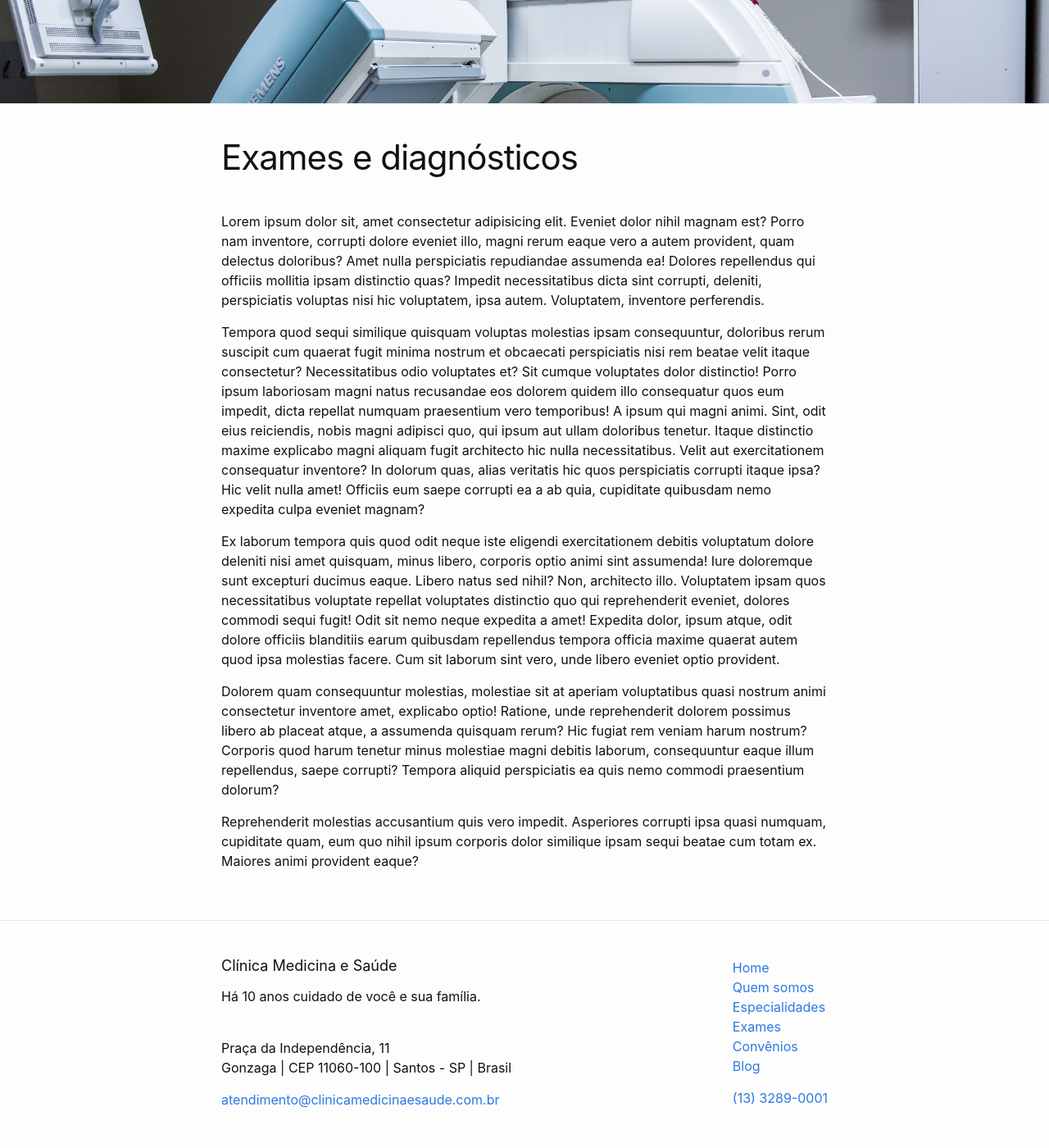
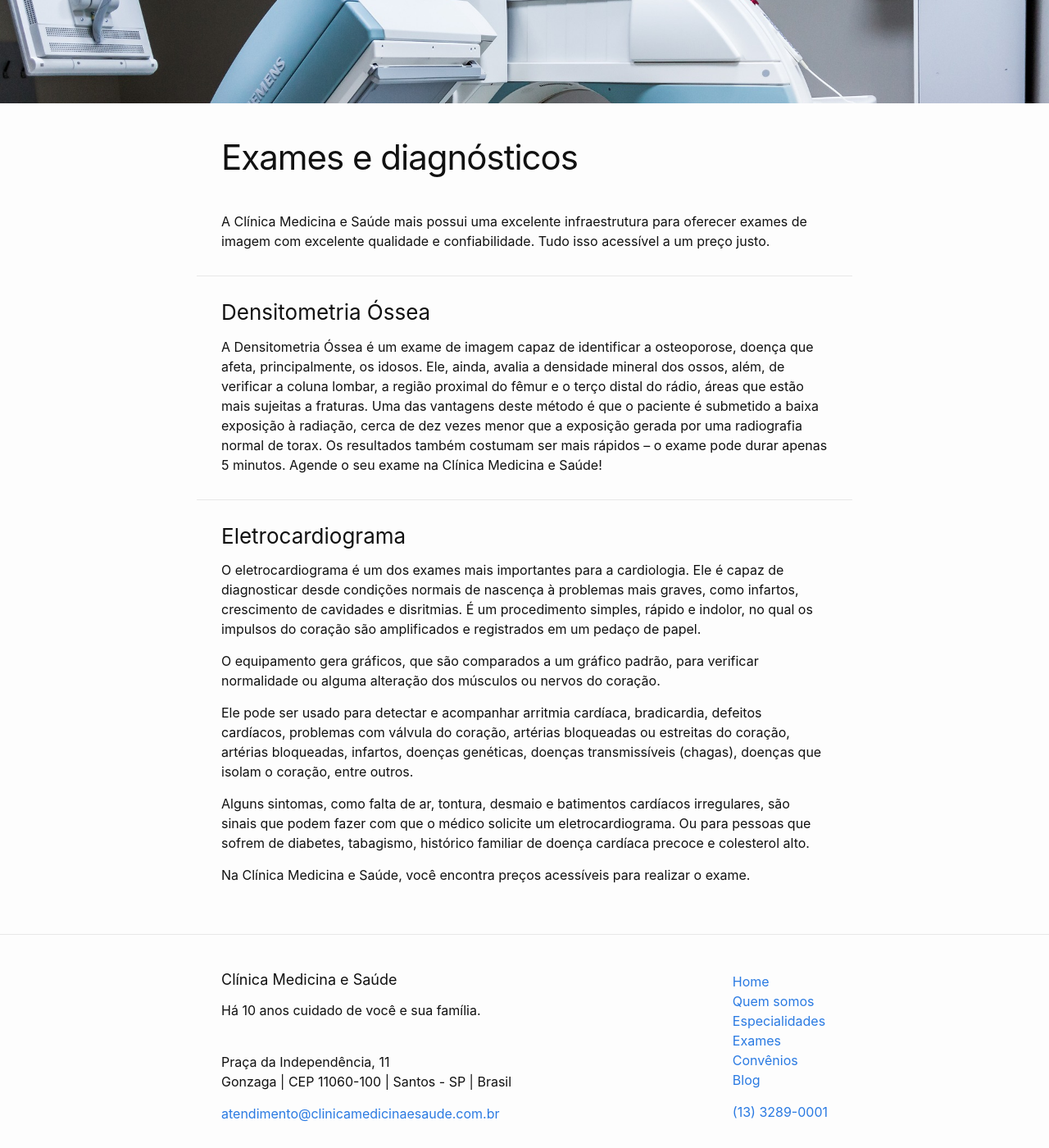
Before and after one commit to CopaTecnologia/medicinaesaude, a Jekyll site: the page built from exames-e-diagnosticos.markdown, in a window 1280 px wide and 1400 px high, scrolled down 570 px. Shown: the whole window at 82% size. Built offline with Jekyll 4.4.1, drawn with Linux system fonts in a browser that asks for light colours.

Commit message:
Updated Exames E Diagnosticos

```diff
--- a/exames-e-diagnosticos.markdown
+++ b/exames-e-diagnosticos.markdown
@@ -6,19 +6,25 @@ cover_image: "/uploads/mri-2813899_1920.jpg"
 nav-title: Exames
 ---
 
-Lorem ipsum dolor sit, amet consectetur adipisicing elit. Eveniet dolor nihil magnam est? Porro nam inventore, corrupti dolore eveniet illo, magni rerum eaque vero a autem provident, quam delectus doloribus?
-Amet nulla perspiciatis repudiandae assumenda ea! Dolores repellendus qui officiis mollitia ipsam distinctio quas? Impedit necessitatibus dicta sint corrupti, deleniti, perspiciatis voluptas nisi hic voluptatem, ipsa autem. Voluptatem, inventore perferendis.
+A Clínica Medicina e Saúde mais possui uma excelente infraestrutura para oferecer exames de imagem com excelente qualidade e confiabilidade. Tudo isso acessível a um preço justo.
 
-Tempora quod sequi similique quisquam voluptas molestias ipsam consequuntur, doloribus rerum suscipit cum quaerat fugit minima nostrum et obcaecati perspiciatis nisi rem beatae velit itaque consectetur? Necessitatibus odio voluptates et?
-Sit cumque voluptates dolor distinctio! Porro ipsum laboriosam magni natus recusandae eos dolorem quidem illo consequatur quos eum impedit, dicta repellat numquam praesentium vero temporibus! A ipsum qui magni animi.
-Sint, odit eius reiciendis, nobis magni adipisci quo, qui ipsum aut ullam doloribus tenetur. Itaque distinctio maxime explicabo magni aliquam fugit architecto hic nulla necessitatibus. Velit aut exercitationem consequatur inventore?
-In dolorum quas, alias veritatis hic quos perspiciatis corrupti itaque ipsa? Hic velit nulla amet! Officiis eum saepe corrupti ea a ab quia, cupiditate quibusdam nemo expedita culpa eveniet magnam?
+---
 
-Ex laborum tempora quis quod odit neque iste eligendi exercitationem debitis voluptatum dolore deleniti nisi amet quisquam, minus libero, corporis optio animi sint assumenda! Iure doloremque sunt excepturi ducimus eaque.
-Libero natus sed nihil? Non, architecto illo. Voluptatem ipsam quos necessitatibus voluptate repellat voluptates distinctio quo qui reprehenderit eveniet, dolores commodi sequi fugit! Odit sit nemo neque expedita a amet!
-Expedita dolor, ipsum atque, odit dolore officiis blanditiis earum quibusdam repellendus tempora officia maxime quaerat autem quod ipsa molestias facere. Cum sit laborum sint vero, unde libero eveniet optio provident.
+### Densitometria Óssea
 
-Dolorem quam consequuntur molestias, molestiae sit at aperiam voluptatibus quasi nostrum animi consectetur inventore amet, explicabo optio! Ratione, unde reprehenderit dolorem possimus libero ab placeat atque, a assumenda quisquam rerum?
-Hic fugiat rem veniam harum nostrum? Corporis quod harum tenetur minus molestiae magni debitis laborum, consequuntur eaque illum repellendus, saepe corrupti? Tempora aliquid perspiciatis ea quis nemo commodi praesentium dolorum?
+A Densitometria Óssea é um exame de imagem capaz de identificar a osteoporose, doença que afeta, principalmente, os idosos. Ele, ainda, avalia a densidade mineral dos ossos, além, de verificar a coluna lombar, a região proximal do fêmur e o terço distal do rádio, áreas que estão mais sujeitas a fraturas.
+Uma das vantagens deste método é que o paciente é submetido a baixa exposição à radiação, cerca de dez vezes menor que a exposição gerada por uma radiografia normal de torax. Os resultados também costumam ser mais rápidos – o exame pode durar apenas 5 minutos. Agende o seu exame na Clínica Medicina e Saúde!
 
-Reprehenderit molestias accusantium quis vero impedit. Asperiores corrupti ipsa quasi numquam, cupiditate quam, eum quo nihil ipsum corporis dolor similique ipsam sequi beatae cum totam ex. Maiores animi provident eaque?
+---
+
+### Eletrocardiograma
+
+O eletrocardiograma é um dos exames mais importantes para a cardiologia. Ele é capaz de diagnosticar desde condições normais de nascença à problemas mais graves, como infartos, crescimento de cavidades e disritmias. É um procedimento simples, rápido e indolor, no qual os impulsos do coração são amplificados e registrados em um pedaço de papel.
+
+O equipamento gera gráficos, que são comparados a um gráfico padrão, para verificar normalidade ou alguma alteração dos músculos ou nervos do coração.
+
+Ele pode ser usado para detectar e acompanhar arritmia cardíaca, bradicardia, defeitos cardíacos, problemas com válvula do coração, artérias bloqueadas ou estreitas do coração, artérias bloqueadas, infartos, doenças genéticas, doenças transmissíveis (chagas), doenças que isolam o coração, entre outros.
+
+Alguns sintomas, como falta de ar, tontura, desmaio e batimentos cardíacos irregulares, são sinais que podem fazer com que o médico solicite um eletrocardiograma. Ou para pessoas que sofrem de diabetes, tabagismo, histórico familiar de doença cardíaca precoce e colesterol alto.
+
+Na Clínica Medicina e Saúde, você encontra preços acessíveis para realizar o exame.
```
